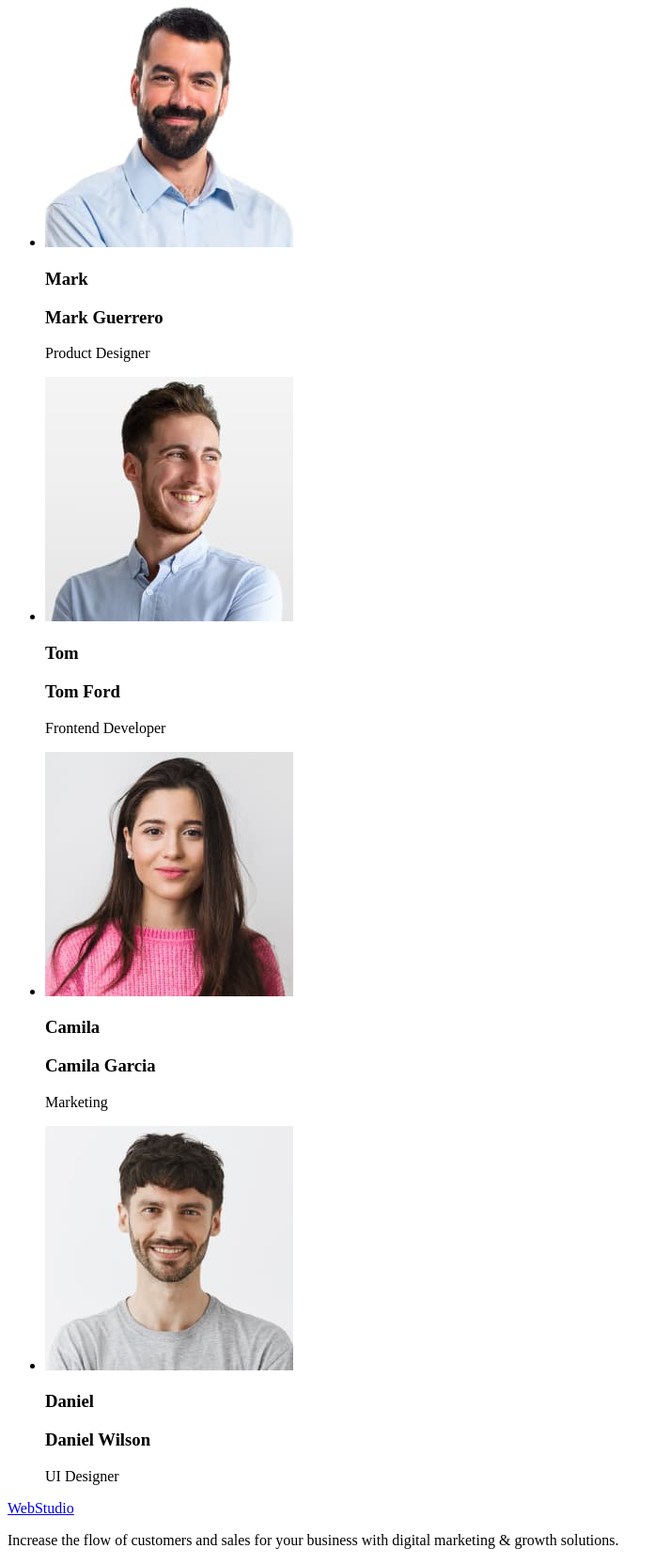
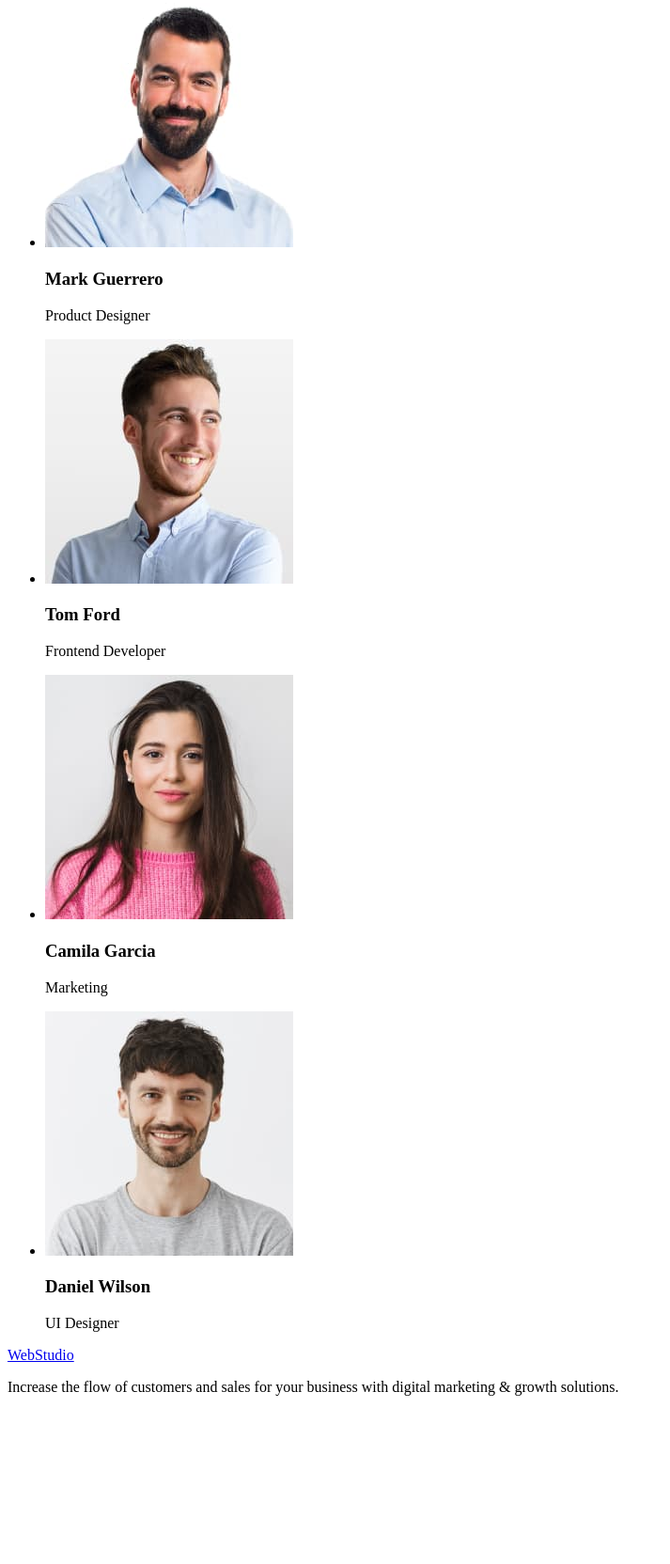
Before and after one commit to IrynaBalandina/Homework1, a plain HTML site: page index.html in a window 1280 px wide. Shown: the part 1064-2728 px from the top of the page at 94% size, without its empty margins (0-713 px from the left). After the commit the page ends 2565 px from the top, so only its background shows below. Drawn offline with Linux system fonts and the light colour scheme.

Commit message:
delete headlines of third sections

```diff
--- a/index.html
+++ b/index.html
@@ -108,26 +108,26 @@
         <ul>
           <li>
             <img src="./images/team/img1.jpg" alt="Mark Guerrero" width="264" />
-            <h3>Mark</h3>
+
             <h3>Mark Guerrero</h3>
             <p>Product Designer</p>
           </li>
           <li>
             <img src="./images/team/img2.jpg" alt="Tom Ford" width="264" />
-            <h3>Tom</h3>
+
             <h3>Tom Ford</h3>
             <p>Frontend Developer</p>
           </li>
 
           <li>
             <img src="./images/team/img3.jpg" alt="Camila Garcia" width="264" />
-            <h3>Camila</h3>
+
             <h3>Camila Garcia</h3>
             <p>Marketing</p>
           </li>
           <li>
             <img src="./images/team/img4.jpg" alt="Daniel Wilson" width="264" />
-            <h3>Daniel</h3>
+
             <h3>Daniel Wilson</h3>
             <p>UI Designer</p>
           </li>
```
